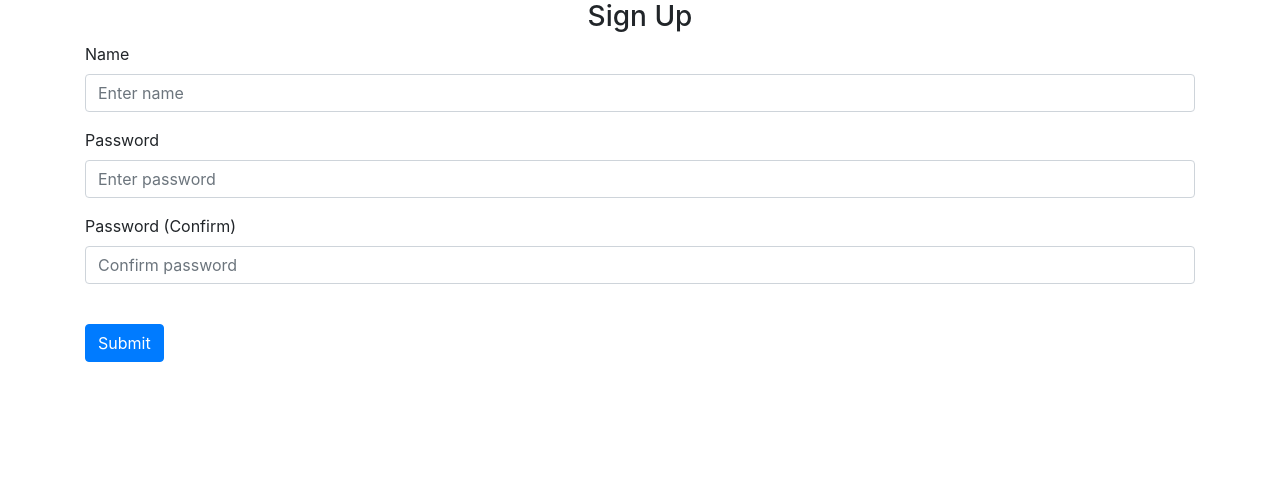
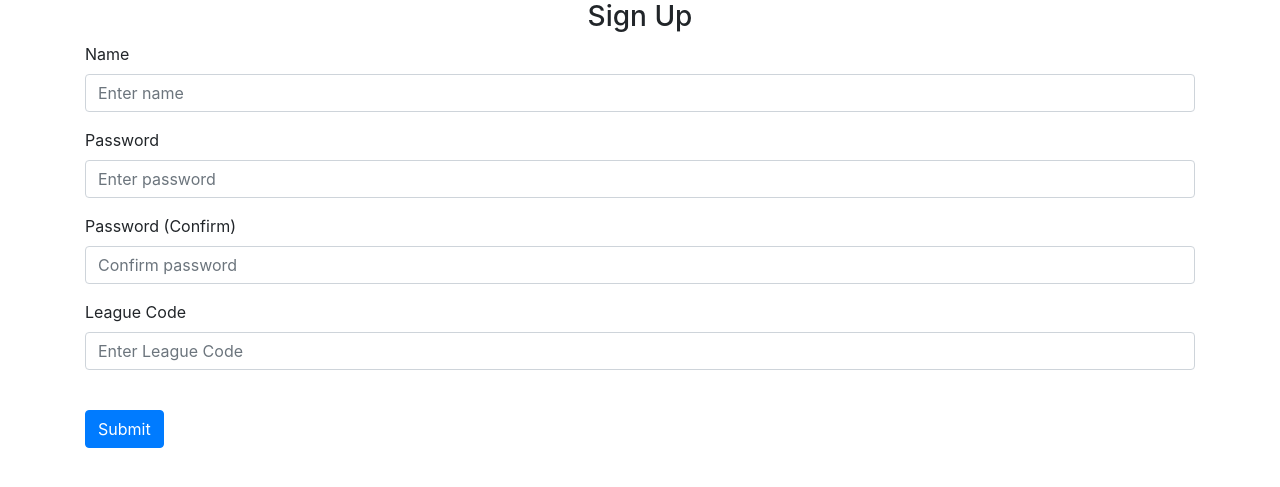
Before and after one commit to ahizzie/OfficELO, a Flask app: page /signup in a window 1280 px wide. Shown: the part 56-543 px from the top of the page. Run offline with Flask 3, Linux system fonts and the light colour scheme; some libraries are stand-ins or nearby versions.

Commit message:
Ready for use

```diff
--- a/App/auth.py
+++ b/App/auth.py
@@ -39,6 +39,7 @@ def signup():
         name = request.form.get('name')
         password1 = request.form.get('password1')
         password2 = request.form.get('password2')
+        league_code = request.form.get('league_code')
 
         user = User.query.filter_by(name=name).first()
         if user:
@@ -49,6 +50,8 @@ def signup():
             flash('Passwords don\'t match.', category='error')
         elif len(password1) < 5:
             flash('Password must be at least 5 characters.', category='error')
+        elif league_code != 'Powersystems':
+            flash('Incorrect league code', category='error')
         else:
             new_user = User(name=name,
                             password=generate_password_hash(password1),
--- a/App/templates/home.html
+++ b/App/templates/home.html
@@ -60,7 +60,7 @@
         </div>
     </div>
         <div class="mt-5 text-center" style="opacity: 0.8;">
-        <p class="text-muted mb-2">Fancy donating? ...if you don't ask, you don't get :)</p>
+        <p class="text-muted mb-2">Donate to the next tournament's prize pot below</p>
         <div style="max-width: 300px; margin: 0 auto;">
             <script async
               src="https://js.stripe.com/v3/buy-button.js">
--- a/App/templates/signup.html
+++ b/App/templates/signup.html
@@ -32,6 +32,16 @@
       placeholder="Confirm password"
     />
   </div>
+  <div class="form-group">
+    <label for="league_code">League Code</label>
+    <input
+      type="text"
+      class="form-control"
+      id="league_code"
+      name="league_code"
+      placeholder="Enter League Code"
+    />
+  </div>
   <br />
   <button type="submit" class="btn btn-primary">Submit</button>
 </form>
```
